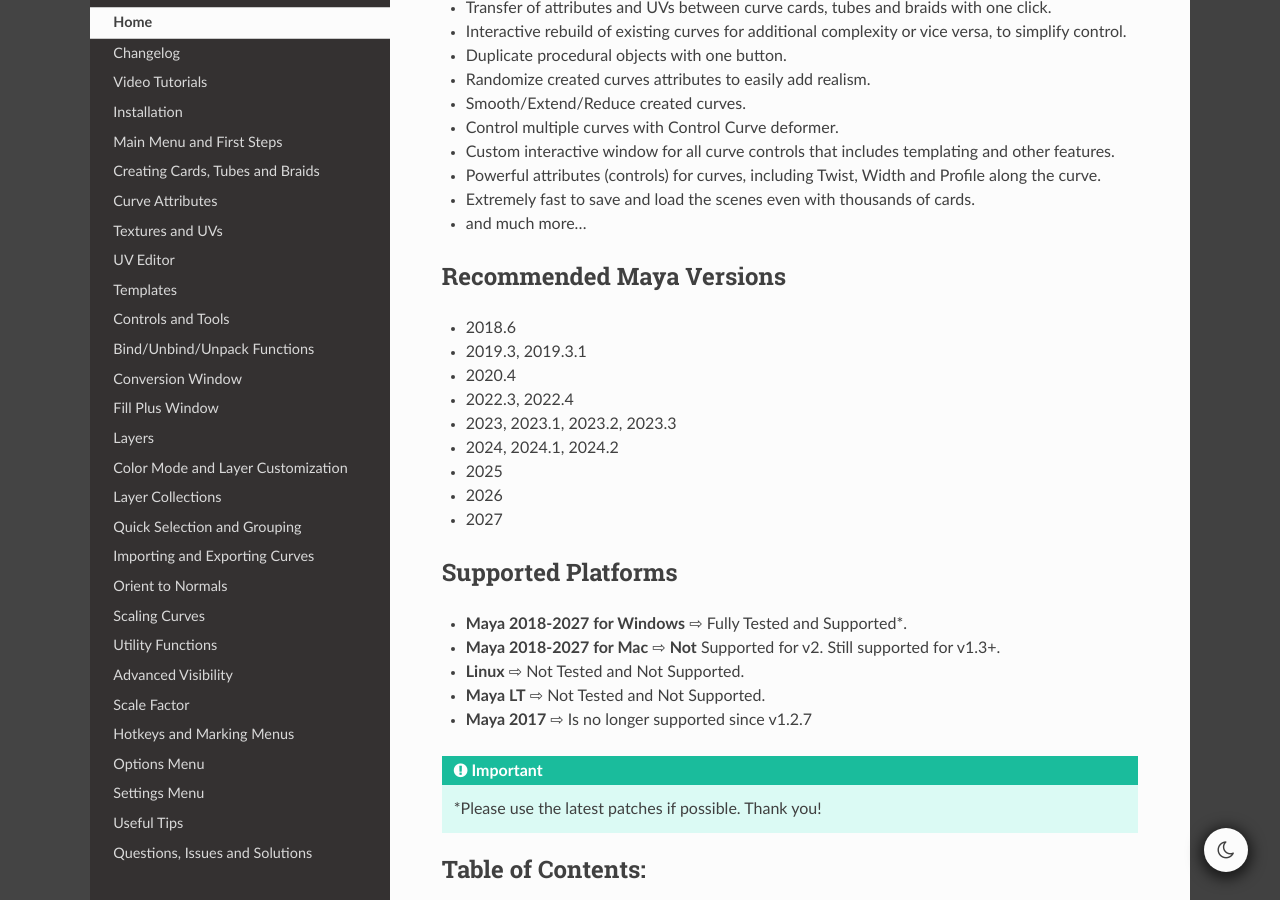
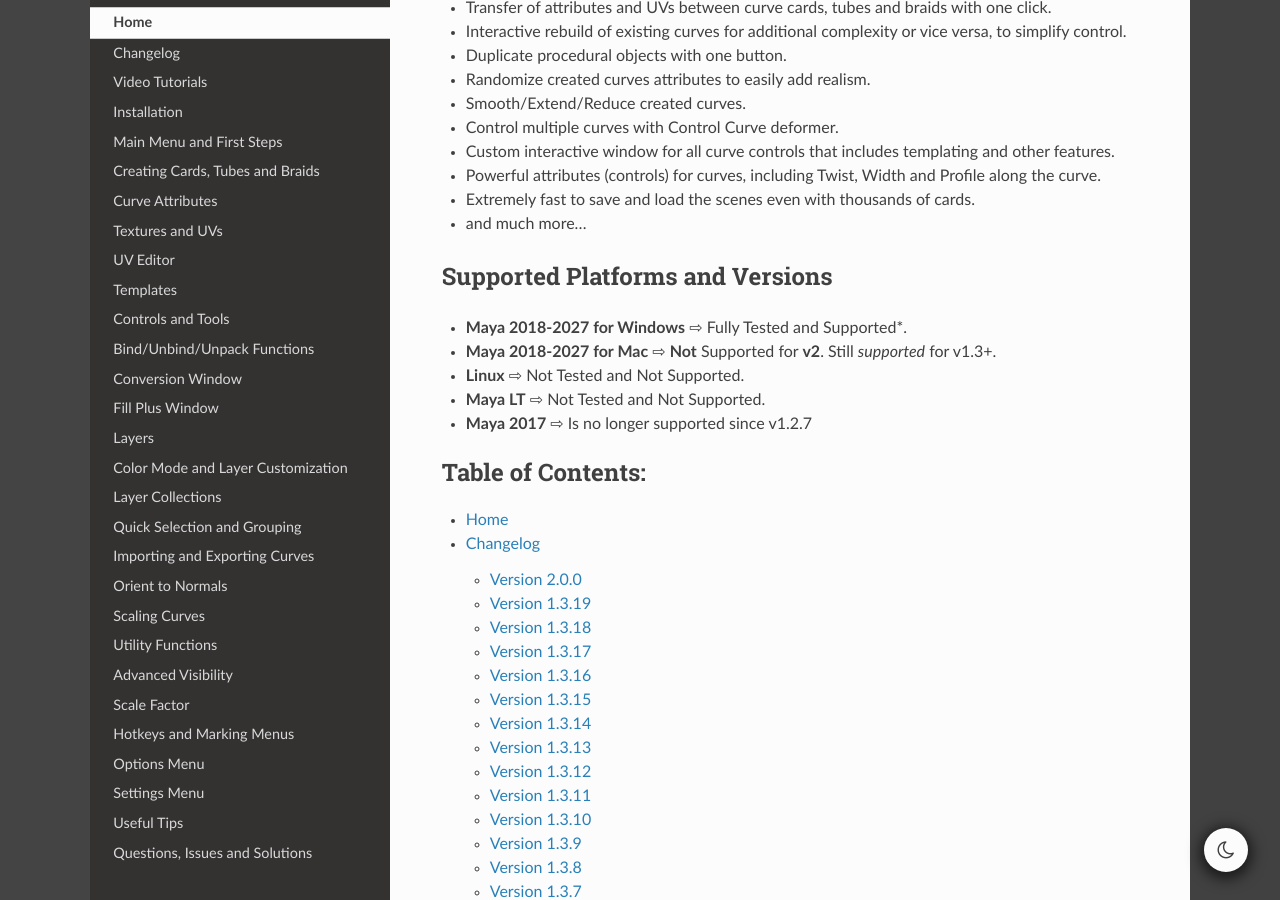
Before and after one commit to Video-Nomad/gs-curvetools-docs, a Sphinx documentation site: the page built from docs/source/index.rst, in a window 1280 px wide and 900 px high, scrolled down 2409 px. Built offline with Sphinx 7.4.7 and the Read the Docs theme 3.1.0, drawn with Linux system fonts in a browser that asks for light colours.

Commit message:
update index versions

```diff
--- a/docs/source/index.rst
+++ b/docs/source/index.rst
@@ -82,29 +82,14 @@
 - Extremely fast to save and load the scenes even with thousands of cards.
 - and much more...
 
-Recommended Maya Versions
-=========================
-
-- 2018.6
-- 2019.3, 2019.3.1
-- 2020.4
-- 2022.3, 2022.4
-- 2023, 2023.1, 2023.2, 2023.3
-- 2024, 2024.1, 2024.2
-- 2025
-- 2026
-- 2027
-
-Supported Platforms
-===================
+Supported Platforms and Versions
+================================
 
 - **Maya 2018-2027 for Windows** ⇨ Fully Tested and Supported*.
-- **Maya 2018-2027 for Mac** ⇨ **Not** Supported for v2. Still supported for v1.3+.
+- **Maya 2018-2027 for Mac** ⇨ **Not** Supported for **v2**. Still *supported* for v1.3+.
 - **Linux** ⇨ Not Tested and Not Supported.
 - **Maya LT** ⇨ Not Tested and Not Supported.
 - **Maya 2017** ⇨ Is no longer supported since v1.2.7
-
-.. important:: \*Please use the latest patches if possible. Thank you!
 
 .. toctree::
     :maxdepth: 2
```
